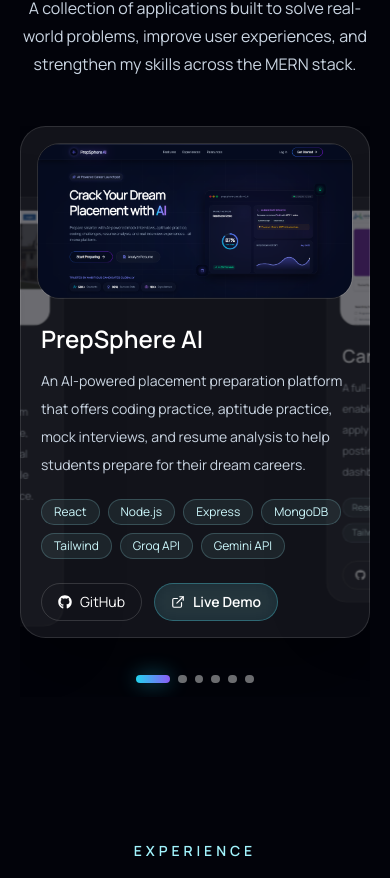
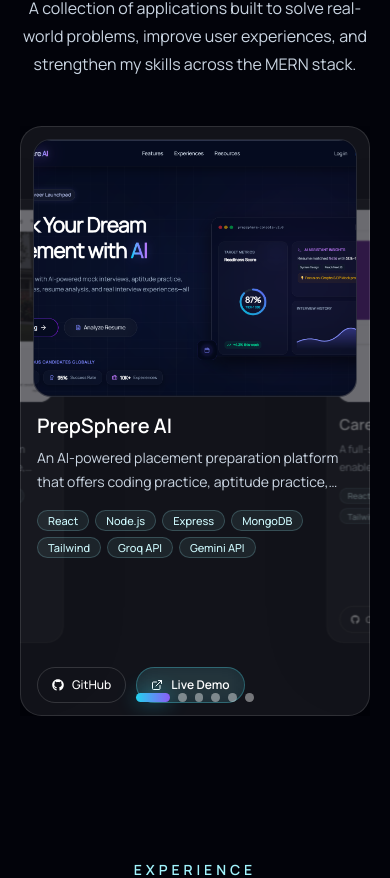
Before and after one commit to Prakhar422/Portfolio, a React (Vite) app in the folder Frontend/: page / in a window 390 px wide. Shown: the part 4174-5052 px from the top of the page. Built offline with nearby package versions, Linux system fonts and the light colour scheme.

Commit message:
Update portfolio and assets

```diff
--- a/Frontend/src/components/Header.jsx
+++ b/Frontend/src/components/Header.jsx
@@ -1,7 +1,46 @@
 import { motion } from "framer-motion";
 import { navItems } from "../constants/site";
+import { useEffect, useState } from "react";
 
-export const Header = () => (
+export const Header = () => {
+  const [activeSection, setActiveSection] = useState("");
+
+  useEffect(() => {
+    const handleScroll = () => {
+  if (window.scrollY < 200) {
+    setActiveSection("");
+    return;
+  }
+
+  const sections = [
+    "about",
+    "skills",
+    "projects",
+    "experience",
+    "education",
+    "contact",
+  ];
+
+  for (const id of sections) {
+    const section = document.getElementById(id);
+    if (!section) continue;
+
+    const rect = section.getBoundingClientRect();
+
+    if (rect.top <= 150 && rect.bottom >= 150) {
+      setActiveSection(`#${id}`);
+      break;
+    }
+  }
+};
+
+    window.addEventListener("scroll", handleScroll);
+    handleScroll();
+
+    return () => window.removeEventListener("scroll", handleScroll);
+  }, []);
+
+  return (
     <motion.header
       initial={{ y: -30, opacity: 0 }}
       animate={{ y: 0, opacity: 1 }}
@@ -9,20 +48,33 @@
       className="fixed left-0 right-0 top-0 z-40 border-b border-white/8 bg-black/35 backdrop-blur-2xl"
     >
       <nav className="mx-auto flex h-16 max-w-7xl items-center justify-between px-5 sm:px-8">
-      <a href="#home" className="text-sm font-bold uppercase tracking-[0.32em] text-white">
+        <a
+          href="#home"
+          className="text-sm font-bold uppercase tracking-[0.32em] text-white"
+        >
           PG
         </a>
+
         <div className="hidden items-center gap-7 md:flex">
           {navItems.map((item) => (
             <a
               key={item.href}
               href={item.href}
-            className="text-sm text-slate-300 transition hover:text-cyan-200"
+              className={`relative text-sm transition-colors duration-300
+                after:absolute after:-bottom-2 after:left-0
+                after:h-[2px] after:bg-cyan-300 after:rounded-full
+                after:transition-all after:duration-300
+                ${
+                  activeSection === item.href
+                    ? "text-cyan-200 after:w-full"
+                    : "text-slate-300 hover:text-cyan-200 after:w-0 hover:after:w-full"
+                }`}
             >
               {item.label}
             </a>
           ))}
         </div>
+
         <a
           href="#contact"
           className="rounded-full border border-cyan-200/30 px-4 py-2 text-xs font-semibold text-cyan-100 shadow-[0_0_22px_rgba(34,211,238,0.16)] transition hover:bg-cyan-200 hover:text-slate-950"
@@ -32,3 +84,4 @@
       </nav>
     </motion.header>
   );
+};
--- a/Frontend/src/index.css
+++ b/Frontend/src/index.css
@@ -156,16 +156,24 @@
   color: #020617;
 }
 
+.project-description {
+  display: -webkit-box;
+  min-height: 3rem;
+  overflow: hidden;
+  -webkit-box-orient: vertical;
+  -webkit-line-clamp: 2;
+}
+
 .project-stage {
   max-width: 90rem;
 }
 
 .portfolio-swiper {
-  padding: 1rem 0 4.4rem;
+  padding: 0.25rem 0 2.75rem;
 }
 
 .project-slide {
-  width: min(82vw, 760px);
+  width: min(86vw, 620px);
   opacity: 0.38;
   transform: scale(0.86);
   transition: opacity 260ms ease, transform 260ms ease, filter 260ms ease;
@@ -174,7 +182,7 @@
 
 .project-slide.swiper-slide-active {
   opacity: 1;
-  transform: scale(1);
+  transform: scale(1.02);
   filter: saturate(1) blur(0);
 }
 
@@ -224,6 +232,6 @@
   }
 
   .project-slide {
-    width: 88vw;
+    width: 92vw;
   }
 }
--- a/Frontend/src/sections/Projects.jsx
+++ b/Frontend/src/sections/Projects.jsx
@@ -1,12 +1,11 @@
+import { FaGithub } from "react-icons/fa";
 import { FiArrowLeft, FiArrowRight, FiExternalLink } from "react-icons/fi";
-import { FaGithub } from "react-icons/fa";
 import { Autoplay, EffectCoverflow, Mousewheel, Navigation, Pagination } from "swiper/modules";
 import { Swiper, SwiperSlide } from "swiper/react";
 import "swiper/css";
 import "swiper/css/effect-coverflow";
 import "swiper/css/navigation";
 import "swiper/css/pagination";
-import { ProjectMockup } from "../components/ProjectMockup";
 import { SectionHeading } from "../components/SectionHeading";
 import { projects } from "../data/portfolio";
 
@@ -52,37 +51,37 @@
       >
         {projects.map((project) => (
           <SwiperSlide key={project.title} className="project-slide">
-            <article className="rounded-[1.6rem] border border-white/12 bg-white/[0.065] p-4 shadow-[0_24px_90px_rgba(0,0,0,0.45)] backdrop-blur-2xl sm:p-6">
-              <div className="overflow-hidden rounded-[1.4rem] border border-white/12">
+            <article className="flex h-[590px] min-h-[590px] flex-col rounded-[1.35rem] border border-white/12 bg-white/[0.065] p-3 shadow-[0_24px_90px_rgba(0,0,0,0.42)] backdrop-blur-2xl transition duration-300 hover:-translate-y-2 hover:shadow-[0_30px_100px_rgba(34,211,238,0.16)] sm:h-[620px] sm:min-h-[620px] sm:p-4">
+              <div className="overflow-hidden rounded-[1.1rem] border border-white/12 bg-slate-950/70">
                 <img
                   src={project.image}
-  alt={project.title}
-  className="max-h-[60vh] w-full object-contain rounded-2xl"
+                  alt={`${project.title} screenshot`}
+                  className="h-64 w-full rounded-[1.1rem] object-cover object-top sm:h-72"
                 />
               </div>
-              <div className="px-1 pt-6">
-                <h3 className="text-2xl font-semibold text-white sm:text-3xl">
+              <div className="flex flex-1 flex-col px-1 pt-4">
+                <h3 className="text-xl font-semibold leading-tight text-white sm:text-2xl">
                   {project.title}
                 </h3>
-                <p className="mt-3 min-h-20 text-sm leading-7 text-slate-300">
+                <p className="project-description mt-2 text-sm leading-6 text-slate-300">
                   {project.description}
                 </p>
-                <div className="mt-5 flex flex-wrap gap-2">
+                <div className="mt-4 flex max-h-[58px] flex-wrap gap-1.5 overflow-hidden">
                   {project.stack.map((tech) => (
                     <span
                       key={tech}
-                      className="rounded-full border border-cyan-200/20 bg-cyan-200/8 px-3 py-1 text-xs text-cyan-100"
+                      className="rounded-full border border-cyan-200/20 bg-cyan-200/8 px-2.5 py-1 text-[11px] font-medium leading-none text-cyan-100"
                     >
                       {tech}
                     </span>
                   ))}
                 </div>
-                <div className="mt-6 flex flex-wrap gap-3">
+                <div className="mt-auto flex items-center gap-2.5 pt-4">
                   <a
                     href={project.github}
                     target="_blank"
                     rel="noreferrer"
-                    className="inline-flex items-center gap-2 rounded-full border border-white/15 px-4 py-2 text-sm text-white transition hover:border-cyan-200 hover:bg-cyan-200 hover:text-slate-950"
+                    className="inline-flex min-h-9 items-center gap-2 rounded-full border border-white/15 px-3.5 py-1.5 text-xs font-medium text-white transition hover:border-cyan-200 hover:bg-cyan-200 hover:text-slate-950 sm:text-sm"
                   >
                     <FaGithub /> GitHub
                   </a>
@@ -91,7 +90,7 @@
                       href={project.live}
                       target="_blank"
                       rel="noreferrer"
-    className="inline-flex items-center gap-2 rounded-full border border-cyan-300/30 bg-cyan-300/10 px-4 py-2 text-sm font-semibold text-cyan-100 backdrop-blur-md transition hover:bg-cyan-300 hover:text-slate-950"
+                      className="inline-flex min-h-9 items-center gap-2 rounded-full border border-cyan-300/30 bg-cyan-300/10 px-3.5 py-1.5 text-xs font-semibold text-cyan-100 backdrop-blur-md transition hover:bg-cyan-300 hover:text-slate-950 sm:text-sm"
                     >
                       <FiExternalLink /> Live Demo
                     </a>
```
Lines whose indentation alone changed are shown as unchanged.
